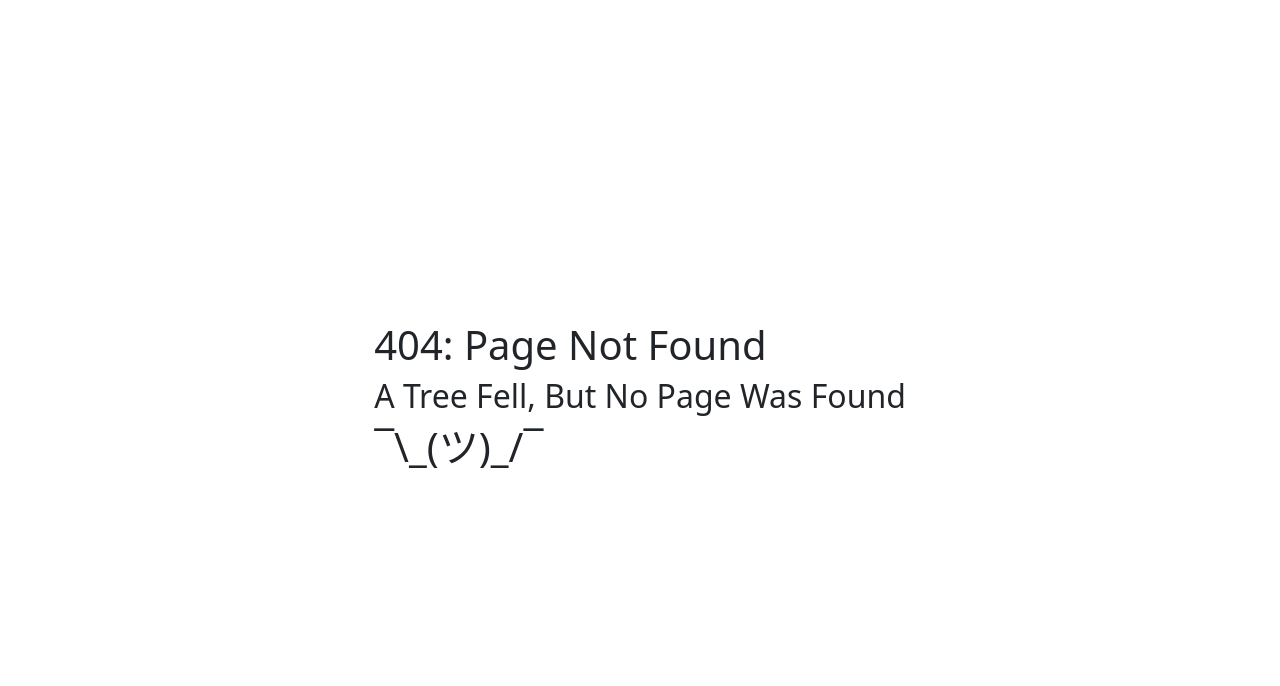
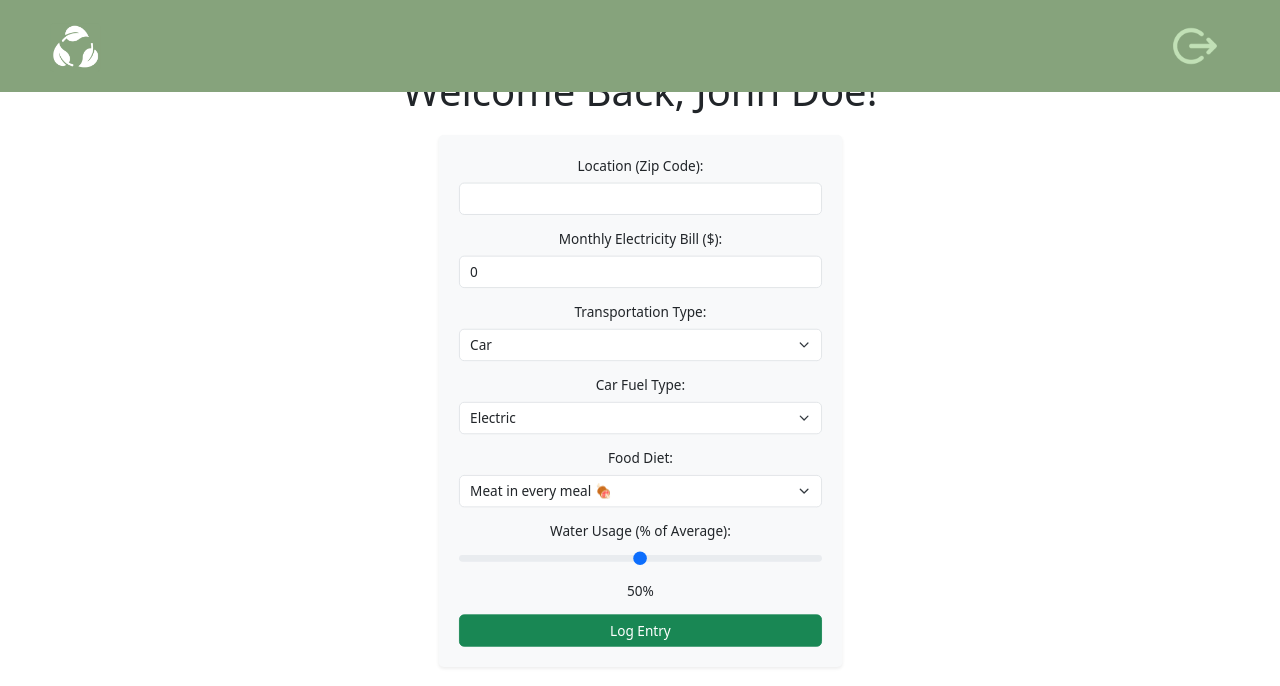
Before and after one commit to argadeps/Greenify-Carbon-Footprint, a React (Vite) app in the folder client/: page /Home in a window 1280 px wide. Before the commit this address had no page. Shown: the top 686 px of the page. Built offline with nearby package versions, Linux system fonts and the light colour scheme.

Commit message:
added carbon form scrollable and on screen

```diff
--- a/client/src/App.css
+++ b/client/src/App.css
@@ -1,7 +1,6 @@
-/* #root {
+#root {
   max-width: 1280px;
   margin: 0 auto;
   padding: 2rem;
   text-align: center;
 }
-*/
--- a/client/src/components/CarbonForm.tsx
+++ b/client/src/components/CarbonForm.tsx
@@ -25,42 +25,42 @@ const CarbonForm: React.FC = () => {
   };
 
   return (
-    <form onSubmit={handleSubmit} className="p-6 bg-white rounded-lg shadow-md max-w-md mx-auto">
+    <form onSubmit={handleSubmit}id="carbon-form" className="p-4 bg-light rounded shadow-sm max-w-md mx-auto">
       {/* Location */}
-      <div className="mb-4">
-        <label className="block text-gray-700">Location (Zip Code):</label>
+      <div className="mb-3">
+        <label className="form-label">Location (Zip Code):</label>
         <input
           type="text"
           name="location"
           value={formData.location}
           onChange={handleChange}
           required
-          className="w-full p-2 border rounded"
+          className="form-control"
         />
       </div>
 
       {/* Electricity */}
-      <div className="mb-4">
-        <label className="block text-gray-700">Monthly Electricity Bill ($):</label>
+      <div className="mb-3">
+        <label className="form-label">Monthly Electricity Bill ($):</label>
         <input
           type="number"
           name="electricity"
           value={formData.electricity}
           onChange={handleChange}
           required
-          className="w-full p-2 border rounded"
+          className="form-control"
         />
       </div>
 
       {/* Transportation */}
-      <div className="mb-4">
-        <label className="block text-gray-700">Transportation Type:</label>
+      <div className="mb-3">
+        <label className="form-label">Transportation Type:</label>
         <select
           name="transportation"
           value={formData.transportation}
           onChange={handleChange}
           required
-          className="w-full p-2 border rounded"
+          className="form-select"
         >
           <option value="car">Car</option>
           <option value="bus">Bus</option>
@@ -71,13 +71,13 @@ const CarbonForm: React.FC = () => {
 
       {/* Car Type (Only shows if car is selected) */}
       {formData.transportation === 'car' && (
-        <div className="mb-4">
-          <label className="block text-gray-700">Car Fuel Type:</label>
+        <div className="mb-3">
+          <label className="form-label">Car Fuel Type:</label>
           <select
             name="carType"
             value={formData.carType}
             onChange={handleChange}
-            className="w-full p-2 border rounded"
+            className="form-select"
           >
             <option value="electric">Electric</option>
             <option value="hybrid">Hybrid</option>
@@ -88,14 +88,14 @@ const CarbonForm: React.FC = () => {
       )}
 
       {/* Diet */}
-      <div className="mb-4">
-        <label className="block text-gray-700">Food Diet:</label>
+      <div className="mb-3">
+        <label className="form-label">Food Diet:</label>
         <select
           name="diet"
           value={formData.diet}
           onChange={handleChange}
           required
-          className="w-full p-2 border rounded"
+          className="form-select"
         >
           <option value="meat_every_meal">Meat in every meal 🍖</option>
           <option value="vegetarian">Vegetarian 🥗</option>
@@ -104,8 +104,8 @@ const CarbonForm: React.FC = () => {
       </div>
 
       {/* Water Usage */}
-      <div className="mb-4">
-        <label className="block text-gray-700">Water Usage (% of Average):</label>
+      <div className="mb-3">
+        <label className="form-label">Water Usage (% of Average):</label>
         <input
           type="range"
           name="waterUsage"
@@ -113,12 +113,12 @@ const CarbonForm: React.FC = () => {
           max="100"
           value={formData.waterUsage}
           onChange={handleChange}
-          className="w-full"
+          className="form-range"
         />
-        <span className="block text-center mt-2">{formData.waterUsage}%</span>
+        <span className="d-block text-center mt-2">{formData.waterUsage}%</span>
       </div>
 
-      <button type="submit" className="w-full bg-green-500 text-white p-2 rounded">Log Entry</button>
+      <button type="submit" className="btn btn-success w-100">Log Entry</button>
     </form>
   );
 };
--- a/client/src/components/Dashboard.tsx
+++ b/client/src/components/Dashboard.tsx
@@ -1,36 +1,44 @@
+import { useEffect, useState, useContext } from 'react';
+import { AuthContext } from '../context/authContext';
+import "../index.css";
+const Dashboard = () => {
+  const [username, setUsername] = useState('John Doe'); // Set a temporary username
+  const authContext = useContext(AuthContext);
 
-import { useEffect, useState } from 'react';
-import { AuthContext } from '../context/AuthContext';
-const { token, logout } = useContext(AuthContext); // Use AuthContext to get token and logout function
+  // Early return if authContext is unavailable (e.g., during initial render)
+  if (!authContext) return <p>Loading...</p>;
 
-const Dashboard = () {
-  const [username, setUsername] = useState('');
+  const { user } = authContext;
 
   useEffect(() => {
-    // Fetch user data from backend
     const fetchUserData = async () => {
-      const token = localStorage.getItem('token');
-      const response = await fetch('/api/dashboard', {
-        headers: { 'Authorization': `Bearer ${token}` },
+      try {
+        const token = localStorage.getItem('token');
+        const response = await fetch('/api/dashboard', {
+          headers: { 'Authorization': `Bearer ${token}` },
+        });
 
         if (response.ok) {
           const data = await response.json();
-          setUserData(data);
+          setUsername(data.username);
         } else {
-          alert('Unable to fetch user data');
+          console.error('Unable to fetch user data');
         }
-      };
+      } catch (error) {
+        console.error('Error fetching user data:', error);
+      }
+    };
 
+    // Only fetch user data if the user is authenticated
+    if (user) {
       fetchUserData();
-    }, []);
+    }
+  }, [user]); // Run the effect when the user changes
 
   return (
-    <div>
-      <div id="greeting-container">
-        <h1 id="greeting">Welcome Back, {username}!</h1>
-        <hr id="line" />
-      </div>
-      {/* Other dashboard content */}
+    <div id= "greeting">
+      <h1>Welcome Back, {username}!</h1>
+      {/* Add any other dashboard content here */}
     </div>
   );
 };
--- a/client/src/components/Navbar.tsx
+++ b/client/src/components/Navbar.tsx
@@ -1,10 +1,16 @@
+import { useContext } from 'react';
 import { Link } from 'react-router-dom';
+import { AuthContext } from '../context/authContext';
 
 const Navbar = () => {
+  const authContext = useContext(AuthContext);
+  if (!authContext) return null;
+
+  const { logout } = authContext;
+
   return (
     <nav
-      className="d-flex justify-content-between align-items-center position-fixed w-100"
-      style={{ top: 0, left: 0, backgroundColor: '#86A37C', padding: '10px 20px' }}
+      id= "navbar" className="d-flex justify-content-between align-items-center position-fixed w-100"
     >
       {/* Logo on the left, centered vertically */}
       <div className="d-flex justify-content-start">
@@ -14,7 +20,13 @@ const Navbar = () => {
       {/* Exit logo on the right */}
       <div className="d-flex justify-content-end">
         <Link to="/" className="text-white">
-          <img id="exit-logo" src="/assets/images/exitlogo.png" alt="Exit Logo" style={{ width: '90px', height: 'auto' }} />
+          <img
+            id="exit-logo"
+            src="/assets/images/exitlogo.png"
+            alt="Exit Logo"
+            style={{ width: '90px', height: 'auto', cursor: 'pointer' }}
+            onClick={logout}  // This makes the image clickable and triggers the logout
+          />
         </Link>
       </div>
     </nav>
--- a/client/src/index.css
+++ b/client/src/index.css
@@ -185,6 +185,31 @@ body {
   color: red;
   font-weight: bold;
 }
+#navbar {
+  top: 0;
+  left: 0;
+  background-color: #86A37C;
+  padding: 1px 20px;
+  z-index: 1000; /* Ensure it's on top of other elements */
+}
+#logo {
+  transform: scale(1) translateX(20px);
+
+}
+
+#exit-logo {
+  transform: scale(1) translateX(-20px);
+}
+
+
+#carbon-form {
+  transform: scale(0.85); /* Scale down the form to fit it on the screen */
+  transform-origin: top center; /* Ensure scaling is from the top */
+  margin: 20px auto; /* Center the form horizontally */
+  max-height: 80vh; /* Ensure the form doesn't take up the whole screen */
+  overflow-y: auto; /* Allow vertical scrolling if content exceeds the max height */
+  padding: 20px; /* Add some padding for aesthetics */
+}
 
 
 @media (max-width: 480px) {
--- a/client/src/layouts/Backgrounds.tsx
+++ b/client/src/layouts/Backgrounds.tsx
@@ -6,7 +6,7 @@ function Background() {
 
   let backgroundStyle = {};
 
-  if (location.pathname === '/') {
+  if (location.pathname === '/login') {
     // Login Page Background
     backgroundStyle = { backgroundImage: "url('/assets/images/wallpaper.jpg')" };
   } else if (location.pathname === '/signup') {
--- a/client/src/main.tsx
+++ b/client/src/main.tsx
@@ -17,17 +17,17 @@ const router = createBrowserRouter([
     errorElement: <ErrorPage />, // Error page for invalid routes
     children: [
       {
-        index: true, // Default route points to Login page
+        path: 'login', // Explicit route for login
         element: <Login />,
       },
       {
         path: '/signup', // Route for sign-up page
         element: <SignUp />, // This will load the SignUp component
       },
-      /* {
+      {
         path: '/Home', // Route for Home page
         element: <Home />,
-      }, */
+      },
     ]
   }
 ]);
--- a/client/src/pages/Home.tsx
+++ b/client/src/pages/Home.tsx
@@ -1,43 +1,29 @@
 import { useContext } from 'react';
-import { Link } from 'react-router-dom';
 import Navbar from '../components/Navbar';
+import CarbonForm from '../components/CarbonForm';
 import { AuthContext } from '../context/authContext'; // Import AuthContext
-import CarbonForm from '../components/CarbonForm';
+import "../index.css";
 import Dashboard from '../components/Dashboard';
-import "../index.css";
 
 const Home = () => {
-  const authContext = useContext(AuthContext);
+    const authContext = useContext(AuthContext); // Accessing AuthContext
 
-  // Check if authContext is null, and provide type assertion that it's not null here
+    // Ensure AuthContext is available
     if (!authContext) {
         throw new Error('AuthContext is not available');
     }
-
-  const { user } = authContext; // Destructure user safely, no need to call useContext again
 
     return (
         <div>
             <Navbar /> {/* Navbar contains the logout button */}
 
-      {user ? (
-        // Show Dashboard & CarbonForm if user is authenticated
-        <div className="container mx-auto p-4">
-          <h1 className="text-2xl font-bold">Welcome, {user.username}!</h1>
+            <div>
                 <Dashboard />
                 <CarbonForm />
+                {/* Add any content/components to sit inside Home page */}
+
+                {/* <CarbonForm /> Add any content/components to sit inside Home page */}
             </div>
-      ) : (
-        // Show login/signup options if not authenticated
-        <div className="text-center mt-10">
-          <h1 className="text-3xl font-bold">Welcome to Greenify!</h1>
-          <p className="mt-4 text-lg">Track your environmental impact and make a difference.</p>
-          <div className="mt-6">
-            <Link to="/login" className="bg-green-500 text-white px-4 py-2 rounded-md mr-4">Login</Link>
-            <Link to="/signup" className="bg-blue-500 text-white px-4 py-2 rounded-md">Sign Up</Link>
-          </div>
-        </div>
-      )}
         </div>
     );
 };
```
Also changed, not shown: client/public/assets/images/paper.png (added). Lines whose indentation alone changed are shown as unchanged.
